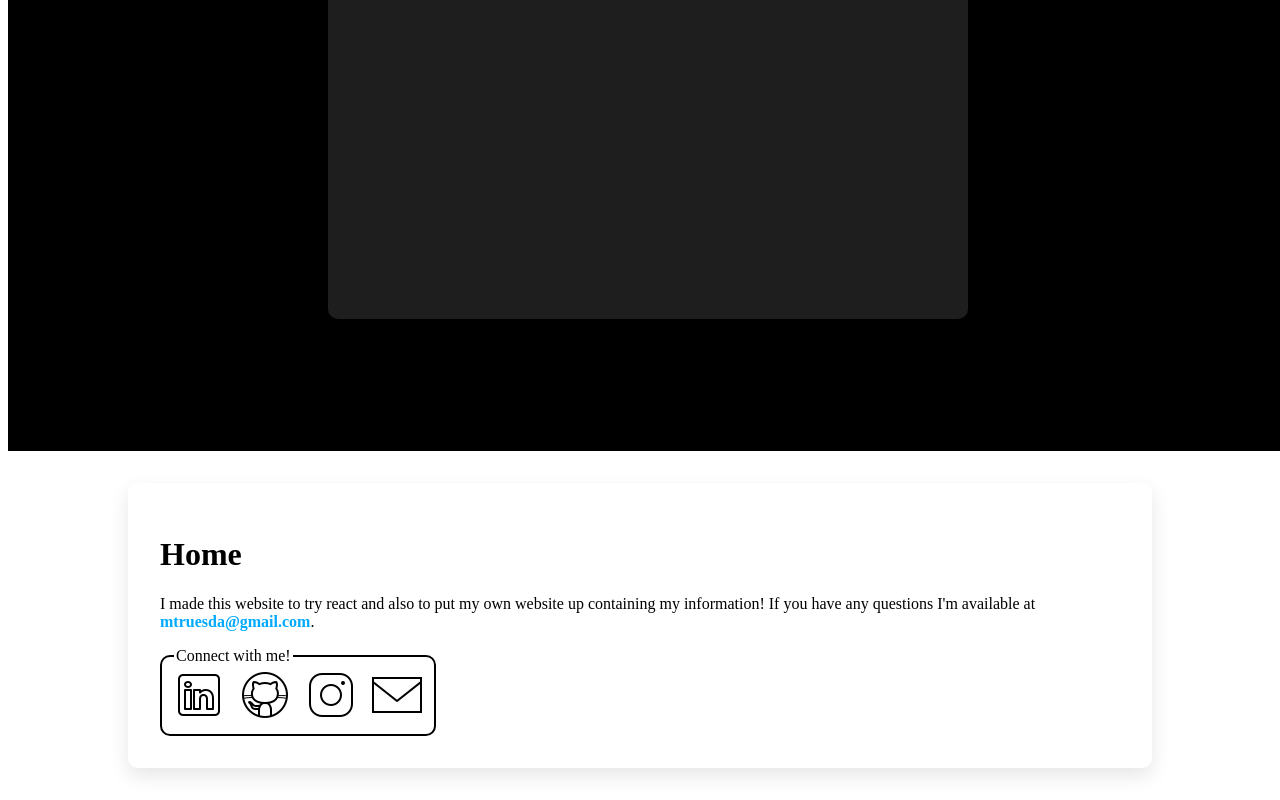
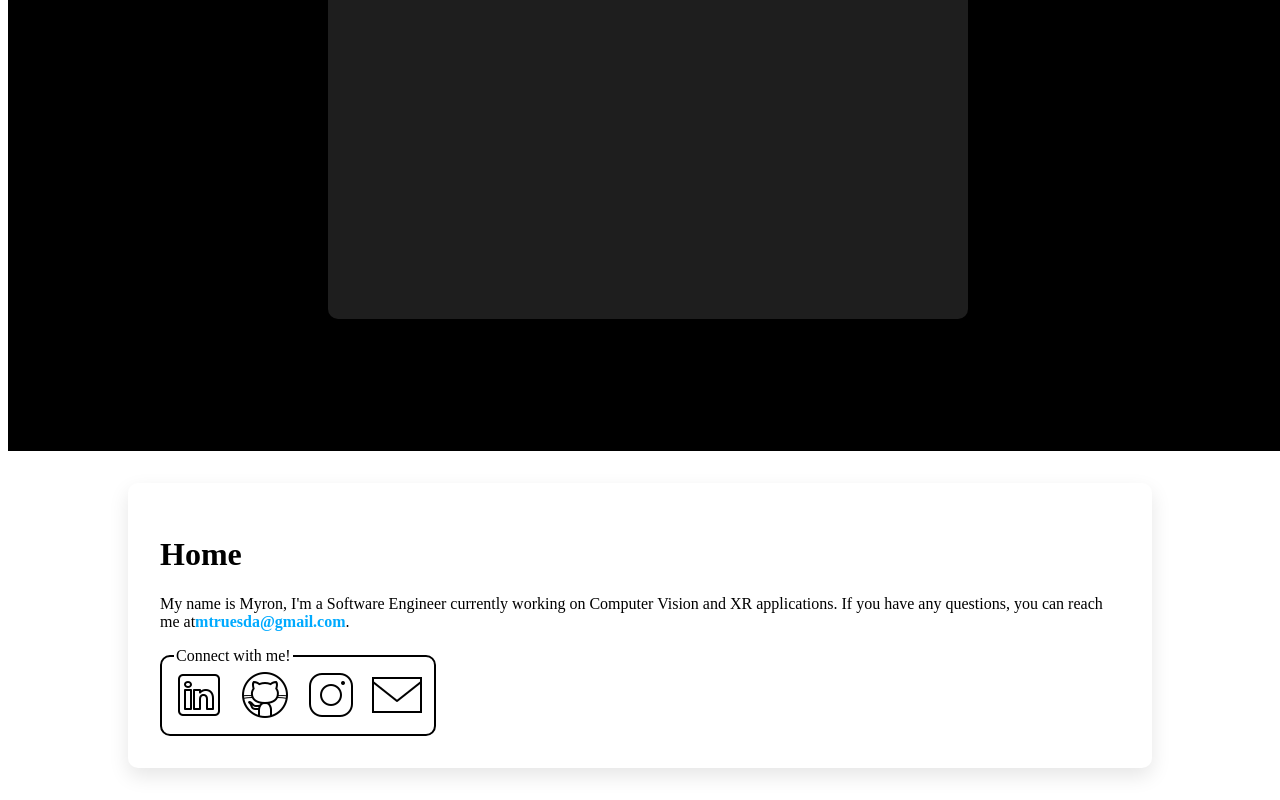
Before and after one commit to mtruesda/mtruesda.github.io, a React (Create React App) app in the folder Website/: page /home in a window 1280 px wide. Shown: the part 424-1224 px from the top of the page. Built offline with nearby package versions, Linux system fonts and the light colour scheme; the HTML template or start-up script is replaced by a standard one.

Commit message:
update the home page language

```diff
--- a/Website/src/views/Home.js
+++ b/Website/src/views/Home.js
@@ -20,8 +20,10 @@ function Home() {
             <div id='main-content' className='main-content'>
                 <h1>Home</h1>
                 <p>
-                    I made this website to try react and also to put my own website up containing my information! If you have any questions I'm available
-                    at <a href='mailto:mtruesda@gmail.com'>mtruesda@gmail.com</a>.
+                    My name is Myron, I'm a Software Engineer currently working on Computer Vision and XR applications.
+
+                    If you have any questions, you can reach me at
+                    <a href='mailto:mtruesda@gmail.com'>mtruesda@gmail.com</a>.
                 </p>
 
                 <fieldset className="container">
```
